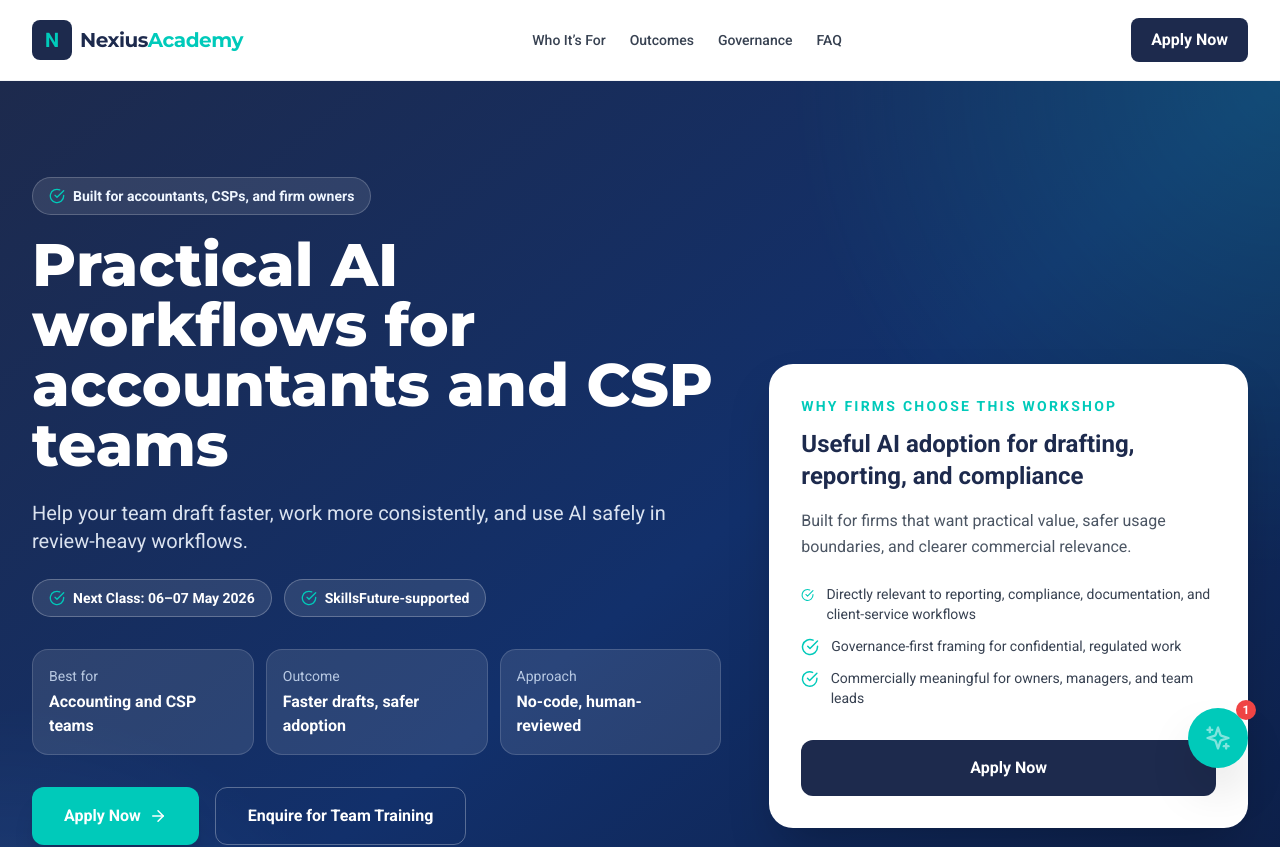
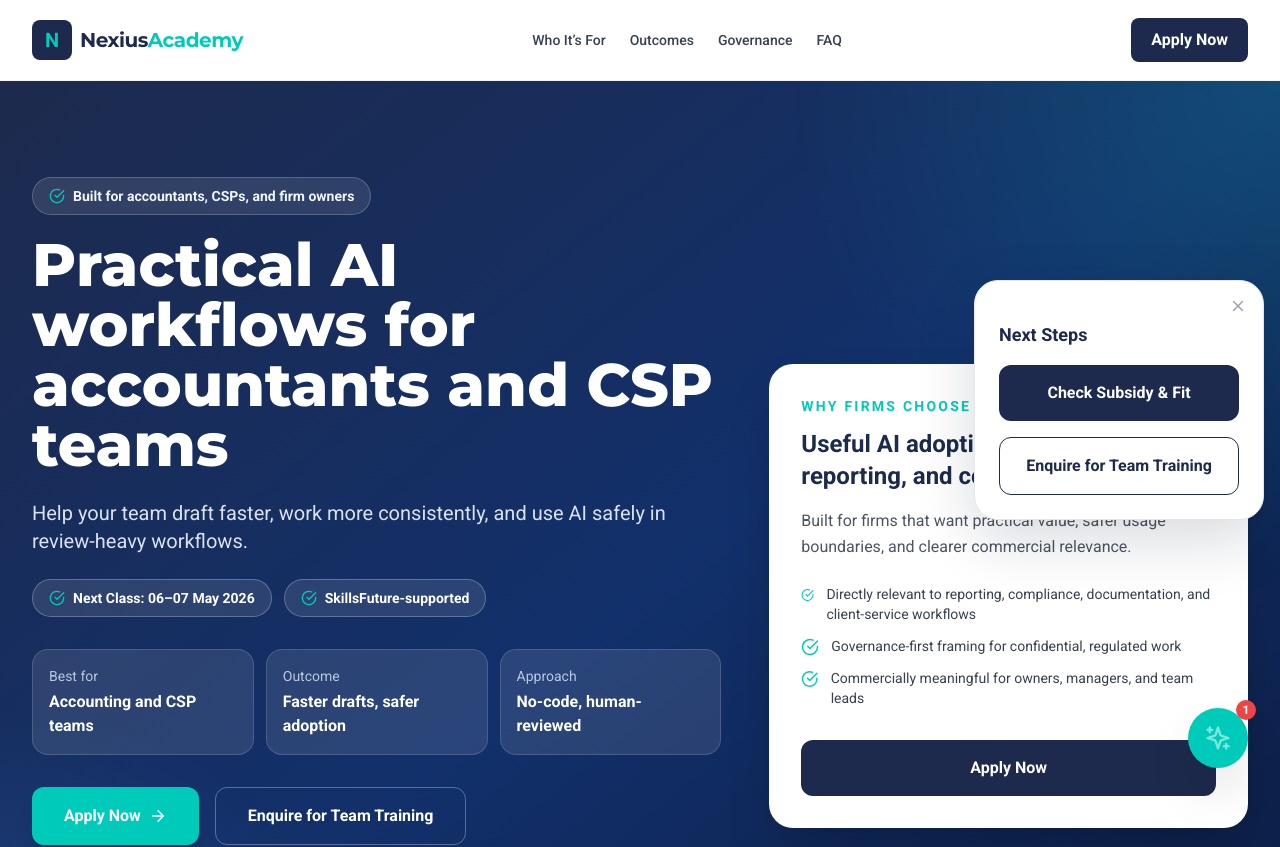
Before and after one commit to nexiuslabs/nexiusacademyskillsfuture, a React (Vite) app: page /courses/agentic-ai-accountants in a window 1280 px wide. Shown: the top 847 px of the page. Built offline with nearby package versions, Linux system fonts and the light colour scheme.

Commit message:
Add sticky next steps box to accountants course page

```diff
--- /dev/null
+++ b/components/courses/AccountantStickyConversionRail.tsx
@@ -0,0 +1,98 @@
+import React, { useState } from 'react';
+import { X } from 'lucide-react';
+import { openLeadModal } from '../../services/leadModal';
+import { trackOutboundClick } from '../../services/analytics';
+
+const TEAM_TRAINING_URL =
+  'https://wa.me/6589002130?text=Hi%20Melverick%2C%20I%27m%20from%20an%20accounting%20or%20CSP%20team%20and%20want%20to%20enquire%20about%20team%20training.';
+
+const AccountantStickyConversionRail: React.FC = () => {
+  const [desktopVisible, setDesktopVisible] = useState(true);
+
+  return (
+    <>
+      {desktopVisible && (
+        <aside className="hidden lg:block fixed right-4 top-1/2 -translate-y-1/2 z-40">
+          <div className="relative w-[290px] rounded-[1.5rem] border border-gray-200 bg-white p-6 shadow-[0_20px_60px_rgba(15,23,42,0.16)]">
+            <button
+              type="button"
+              aria-label="Close next steps box"
+              onClick={() => setDesktopVisible(false)}
+              className="absolute right-4 top-4 text-gray-400 transition-colors hover:text-primary"
+            >
+              <X size={18} />
+            </button>
+
+            <div className="space-y-4 pt-4">
+              <div className="pr-6 text-lg font-bold text-primary">Next Steps</div>
+              <button
+                type="button"
+                onClick={() =>
+                  openLeadModal('course_sticky', 'reserve_seat', {
+                    page: '/courses/agentic-ai-accountants',
+                    position: 'accountants_sticky_desktop_check_fit',
+                    ctaLabel: 'check_subsidy_fit',
+                  })
+                }
+                className="w-full rounded-xl bg-primary px-4 py-4 text-base font-bold text-white transition-colors hover:bg-blue-900"
+              >
+                Check Subsidy & Fit
+              </button>
+
+              <a
+                href={TEAM_TRAINING_URL}
+                target="_blank"
+                rel="noopener noreferrer"
+                onClick={() =>
+                  trackOutboundClick({
+                  channel: 'whatsapp',
+                  pagePath: '/courses/agentic-ai-accountants',
+                  position: 'accountants_sticky_desktop_team_training',
+                })
+              }
+                className="block w-full rounded-xl border border-primary px-4 py-4 text-center text-base font-bold text-primary transition-colors hover:bg-primary hover:text-white"
+              >
+                Enquire for Team Training
+              </a>
+            </div>
+          </div>
+        </aside>
+      )}
+
+      <div className="fixed inset-x-0 bottom-0 z-50 border-t border-gray-200 bg-white p-3 shadow-[0_-8px_20px_rgba(0,0,0,0.08)] lg:hidden">
+        <div className="grid grid-cols-2 gap-2">
+          <button
+            type="button"
+            onClick={() =>
+              openLeadModal('course_sticky', 'reserve_seat', {
+                page: '/courses/agentic-ai-accountants',
+                position: 'accountants_sticky_mobile_check_fit',
+                ctaLabel: 'check_subsidy_fit',
+              })
+            }
+            className="rounded-md bg-primary py-3 text-center text-xs font-bold text-white"
+          >
+            Check Subsidy & Fit
+          </button>
+          <a
+            href={TEAM_TRAINING_URL}
+            target="_blank"
+            rel="noopener noreferrer"
+            onClick={() =>
+              trackOutboundClick({
+                channel: 'whatsapp',
+                pagePath: '/courses/agentic-ai-accountants',
+                position: 'accountants_sticky_mobile_team_training',
+              })
+            }
+            className="rounded-md border border-primary py-3 text-center text-xs font-bold text-primary"
+          >
+            Team Training
+          </a>
+        </div>
+      </div>
+    </>
+  );
+};
+
+export default AccountantStickyConversionRail;
--- a/pages/AccountantCspLandingPage.tsx
+++ b/pages/AccountantCspLandingPage.tsx
@@ -15,6 +15,7 @@ import {
 } from 'lucide-react';
 import SEO from '../components/SEO';
 import Footer from '../components/home/Footer';
+import AccountantStickyConversionRail from '../components/courses/AccountantStickyConversionRail';
 import Instructors from '../components/courses/Instructors';
 import Pricing from '../components/courses/Pricing';
 import { openLeadModal } from '../services/leadModal';
@@ -177,7 +178,7 @@ const AccountantCspLandingPage: React.FC = () => {
         ogType="course"
       />
 
-      <div className="min-h-screen bg-white">
+      <div className="min-h-screen bg-white pb-20 lg:pb-0">
         <header className="sticky top-0 z-50 bg-white/95 backdrop-blur border-b border-gray-100">
           <div className="max-w-7xl mx-auto px-4 sm:px-6 lg:px-8 h-20 flex items-center justify-between gap-4">
             <Link to="/" className="flex items-center gap-2">
@@ -551,6 +552,7 @@ const AccountantCspLandingPage: React.FC = () => {
         </section>
 
         <Footer />
+        <AccountantStickyConversionRail />
       </div>
     </>
   );
```
